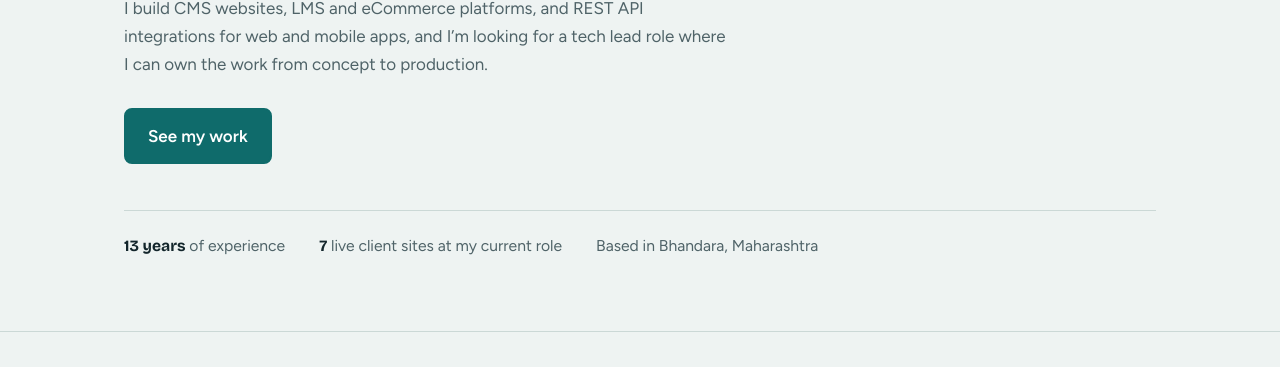
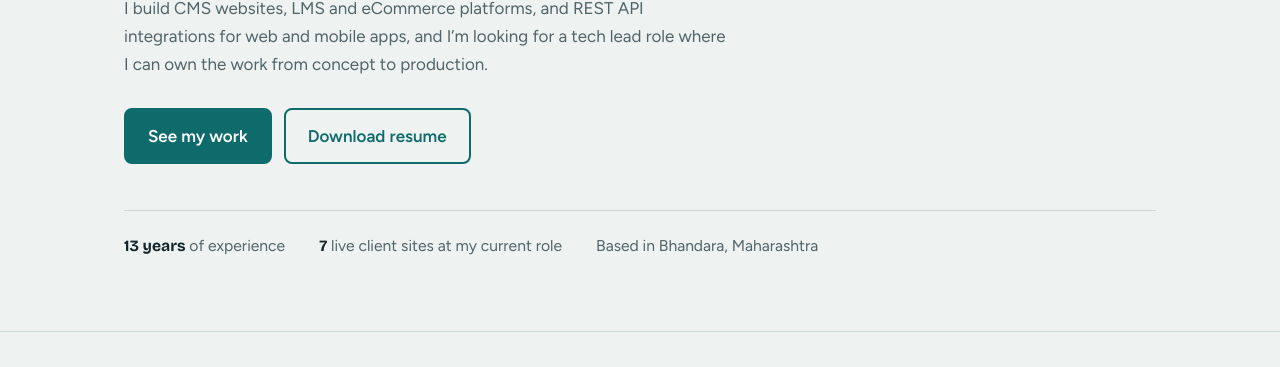
Before and after one commit to Shahbaz1990/Portfolio, a plain HTML site: page index.html in a window 1280 px wide. Shown: the part 433-800 px from the top of the page. Drawn offline with nearby package versions, Linux system fonts and the light colour scheme.

Commit message:
Add files via upload

```diff
--- a/index.html
+++ b/index.html
@@ -159,6 +159,7 @@ footer{padding:30px 0 44px;border-top:1px solid var(--line);color:var(--muted);f
       <p class="lead">I build CMS websites, LMS and eCommerce platforms, and REST API integrations for web and mobile apps, and I’m looking for a tech lead role where I can own the work from concept to production.</p>
       <div class="btns">
         <a class="btn primary" href="#projects">See my work</a>
+        <a class="btn ghost" href="Shahebazuddin_Khan_Resume.docx" download="Shahebazuddin_Khan_Resume.docx">Download resume</a>
       </div>
       <div class="facts">
         <span><b>13 years</b> of experience</span>
```
Also changed, not shown: 1 other file.
